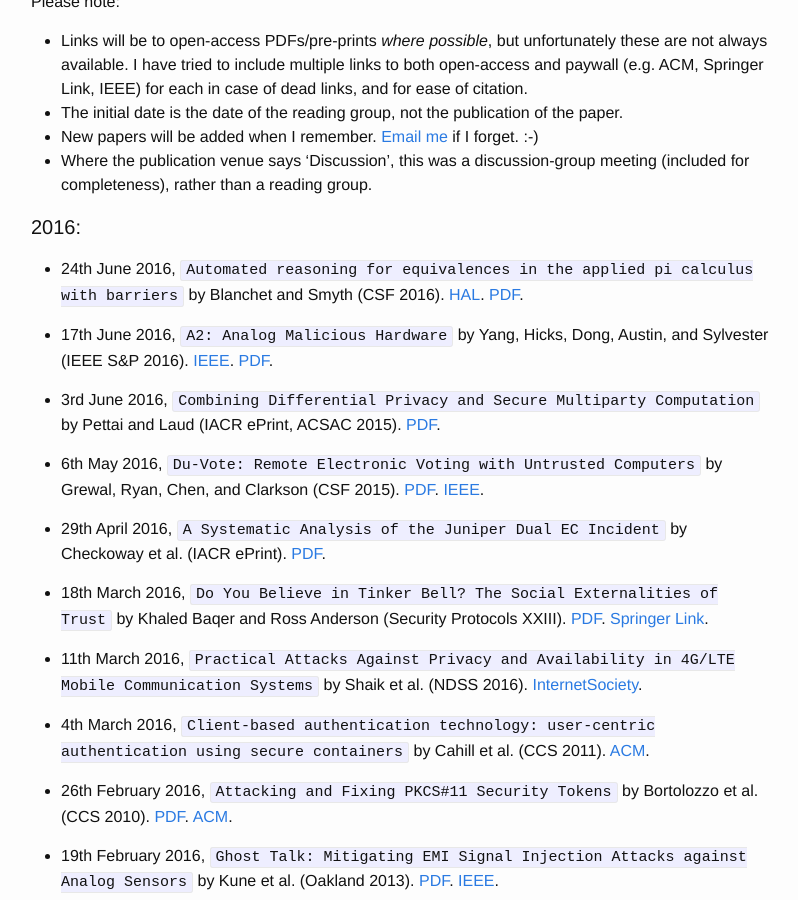
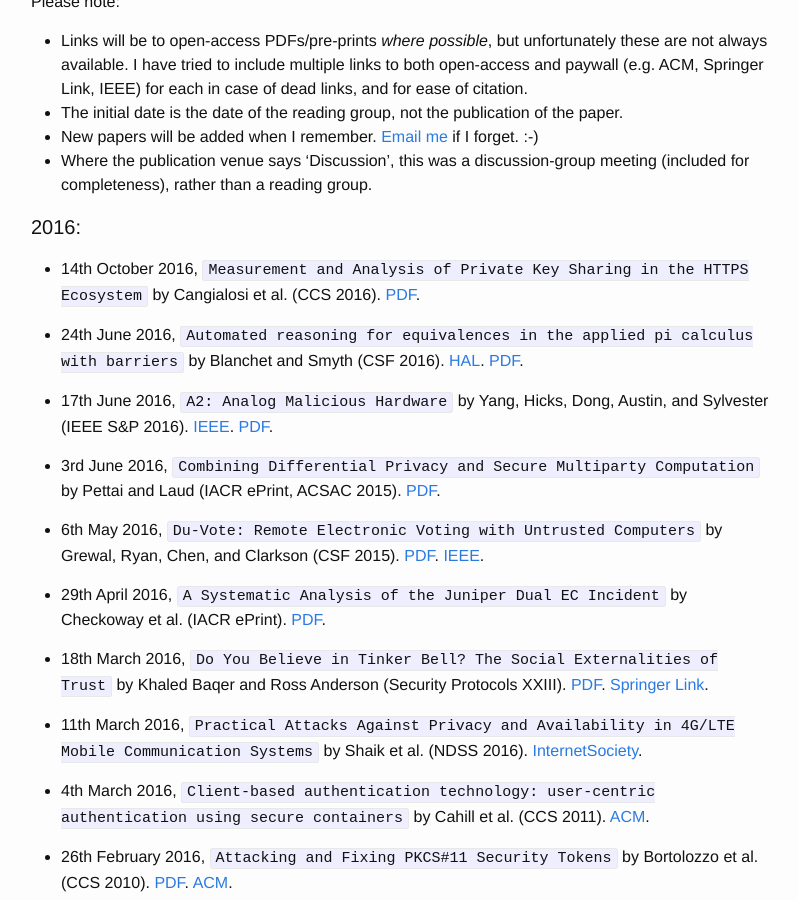
Before and after one commit to mpdehnel/ReadingGroup, a Jekyll site: the page built from index.md, in a window 1280 px wide and 900 px high, scrolled down 513 px. Shown: the whole window, without its empty margins (239-1037 px from the left). Built offline with Jekyll 4.4.1, drawn with Linux system fonts in a browser that asks for light colours.

Commit message:
Add: Measurement and Analysis of Private Key Sharing in the HTTPS Ecosystem

```diff
--- a/index.md
+++ b/index.md
@@ -19,6 +19,8 @@ Please note:
 * Where the publication venue says 'Discussion', this was a discussion-group meeting (included for completeness), rather than a reading group.
 
 #### 2016:
+
+* 14th October 2016, `Measurement and Analysis of Private Key Sharing in the HTTPS Ecosystem` by Cangialosi et al. (CCS 2016). [PDF](http://www.ccs.neu.edu/home/amislove/publications/KeySharing-CCS.pdf).
 
 * 24th June 2016, `Automated reasoning for equivalences in the applied pi calculus with barriers` by Blanchet and Smyth (CSF 2016). [HAL](https://hal.inria.fr/hal-01306440/). [PDF](http://prosecco.gforge.inria.fr/personal/bblanche/publications/BlanchetSmythCSF16.pdf).
 
```
